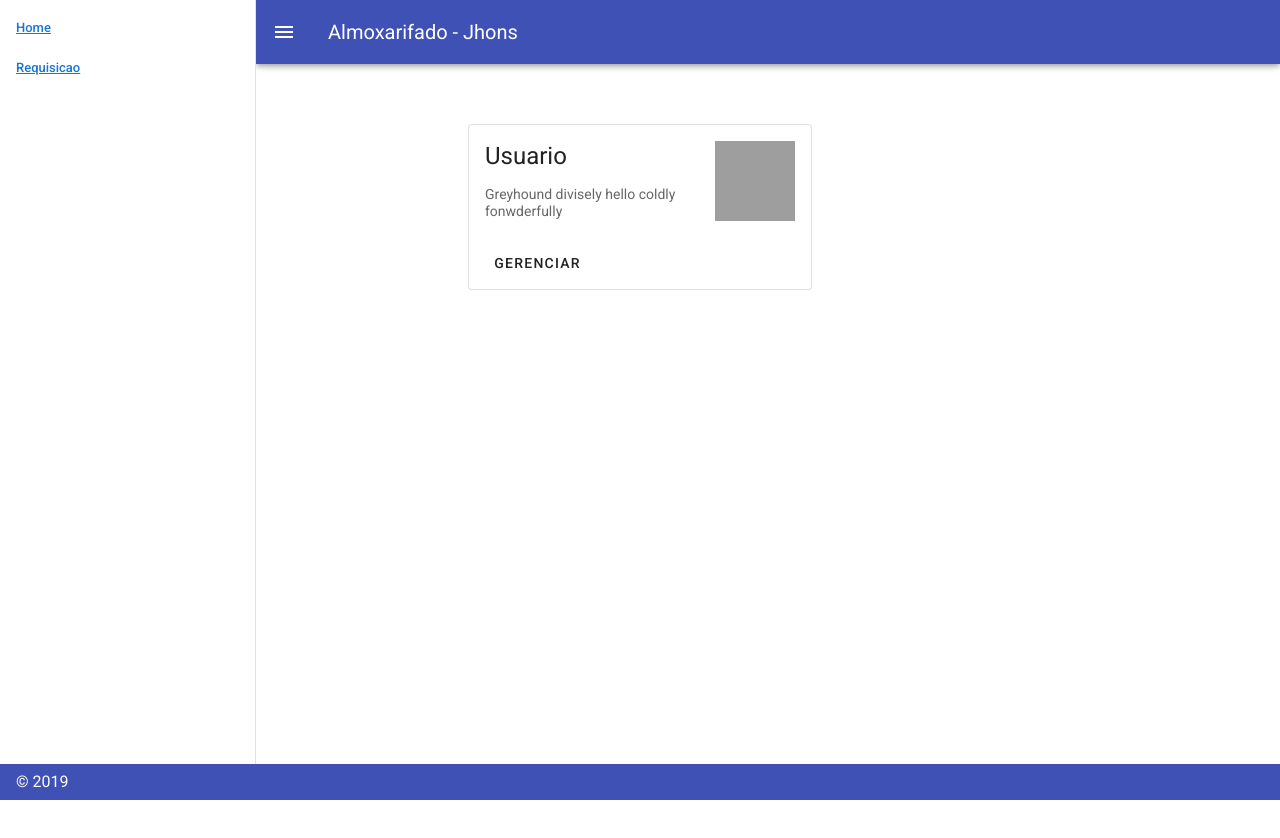
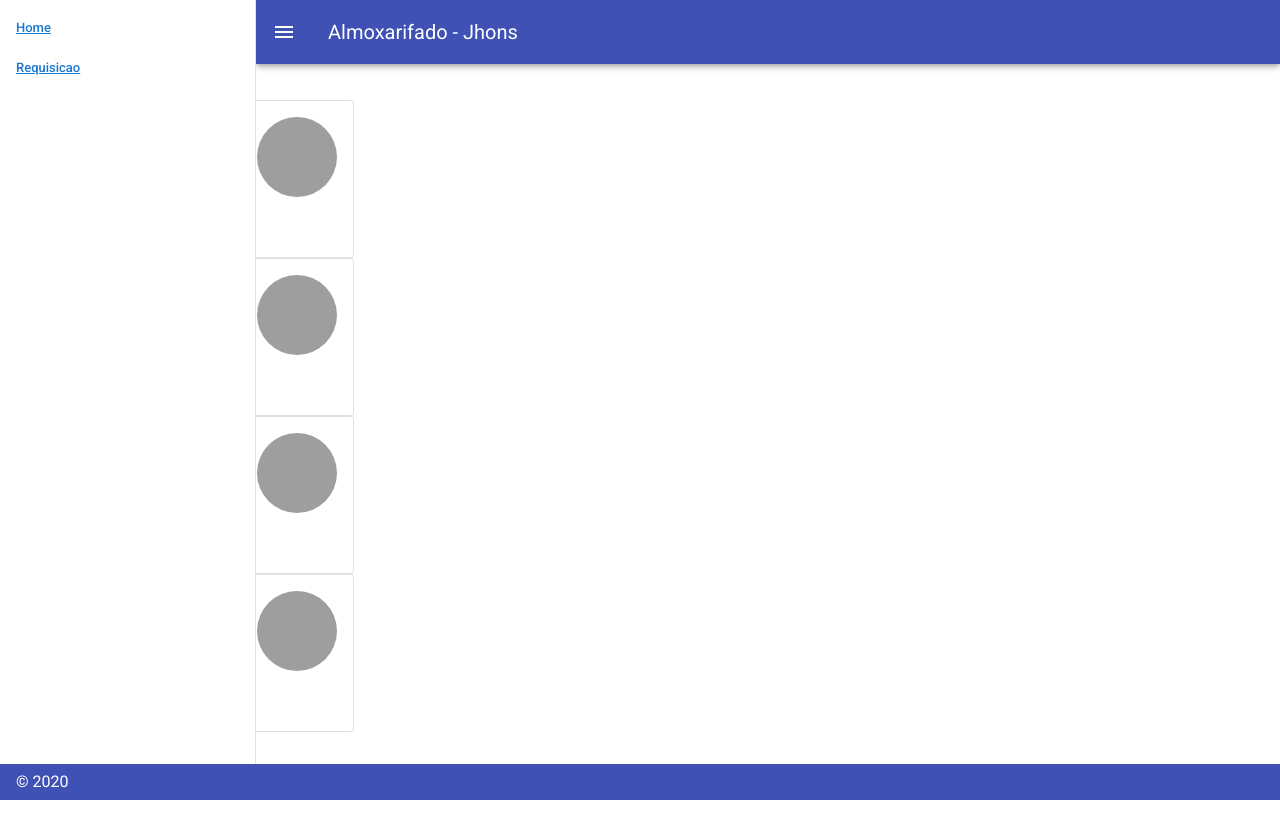
Before and after one commit to guilherme-de-oliveira/almox-app, a Vue app: page / in a window 1280 px wide. Shown: the top 838 px of the page. Built offline with nearby package versions, Linux system fonts and the light colour scheme.

Commit message:
Fix cards props

```diff
--- a/src/App.vue
+++ b/src/App.vue
@@ -38,7 +38,7 @@
       color="indigo"
       app
     >
-      <span class="white--text">&copy; 2019</span>
+      <span class="white--text">&copy; 2020</span>
     </v-footer>
   </v-app>
 </template>
--- a/src/components/Cards.vue
+++ b/src/components/Cards.vue
@@ -1,6 +1,6 @@
 <template>
   <v-card
-    class="mx-auto"
+    class="mx-auto card"
     max-width="344"
     outlined
   >
@@ -11,15 +11,14 @@
       </v-list-item-content>
 
       <v-list-item-avatar
-        tile
         size="80"
         color="grey"
       ></v-list-item-avatar>
     </v-list-item>
 
     <v-card-actions>
-        <router-link to="/usuario">
-            <v-btn text >Gerenciar</v-btn>
+        <router-link :to="action">
+            <v-btn text small>{{ tipo }}</v-btn>
         </router-link>
     </v-card-actions>
   </v-card>
@@ -28,13 +27,24 @@
 <script>
   export default {
     props: {
-
+      action: String,
+      cabecalho: String,
+      descritivo: String,
+      tipo: String,
     },
     data: () => ({
-      cabecalho: 'Usuario',
-      descritivo: 'Greyhound divisely hello coldly fonwderfully',
-
+      // action: '/usuario',
+      // cabecalho: 'Usuario',
+      // descritivo: 'Greyhound divisely hello coldly fonwderfully',
+      // type: "Gerenciar"
     }),
   }
 
 </script>
+
+<style scoped>
+.card{
+  margin-left: 10px !important;
+  margin-right: 10px !important;
+}
+</style>
--- a/src/views/Home.vue
+++ b/src/views/Home.vue
@@ -1,7 +1,13 @@
 <template>
   <v-app id="inspire">
-test
-<Cards/>
+    <v-item  v-for="value in data" :key="value.action" class="card">
+      <Cards
+
+        :action="value.action"
+        :cabecalho="value.cabecalho"
+        :descritivo="value.descritivo"
+        :tipo="value.tipo"/>
+    </v-item>
   </v-app>
 </template>
 
@@ -10,14 +16,52 @@ import Cards from '../components/Cards';
 
   export default {
 
-    props: {
-      source: String,
-    },
     components: {
         Cards
     },
     data: () => ({
-      drawer: null,
+      data: {
+        usuario: {
+          action: '/usuario',
+          cabecalho: 'Home',
+          descritivo: 'Greyhound divisely hello coldly fonwderfully',
+          tipo: 'Gerenciar'
+        },
+        requisitar: {
+          action: '/requistar',
+          cabecalho: 'Requisição',
+          descritivo: 'Greyhound divisely hello coldly fonwderfully',
+          tipo: 'Gerenciar'
+        },
+        inventario: {
+          action: '/inventario',
+          cabecalho: 'Inventário',
+          descritivo: 'Greyhound divisely hello coldly fonwderfully',
+          tipo: 'Gerenciar'
+        },
+        estoque: {
+          action: '/estoque',
+          cabecalho: 'Estoque',
+          descritivo: 'Greyhound divisely hello coldly fonwderfully',
+          tipo: 'Gerenciar'
+        },
+        // inventario: {
+        //   action: '/inventario',
+        //   cabecalho: 'Inventário',
+        //   descritivo: 'Greyhound divisely hello coldly fonwderfully',
+        //   tipo: "Gerenciar"
+        // }
+      }
     }),
   }
 </script>
+
+<style>
+.card{
+    /* display: flex; */
+/*
+    display: flex;
+  justify-content: flex-start; */
+
+}
+</style>
--- a/src/views/Usuario.vue
+++ b/src/views/Usuario.vue
@@ -1 +1,48 @@
-Usuario
+<template>
+  <v-app id="inspire">
+    <v-item  v-for="value in data" :key="value">
+      <Cards
+        :action="value.action"
+        :cabecalho="value.cabecalho"
+        :descritivo="value.descritivo"
+        :type="value.type"/>
+    </v-item>
+  </v-app>
+</template>
+
+<script>
+import Cards from '../components/Cards';
+
+  export default {
+
+    props: {
+      source: String,
+    },
+    components: {
+        Cards
+    },
+    data: () => ({
+      data: {
+        adicionar: {
+          action: '/usuario',
+          cabecalho: 'Adicionar',
+          descritivo: 'testeteststets',
+          type: 'Ir'
+        },
+        editar: {
+          action: '/usuario',
+          cabecalho: 'Editar',
+          descritivo: 'Greyhound divisely hello coldly fonwderfully',
+          type: 'Ir'
+        },
+        remover: {
+          action: '/usuario',
+          cabecalho: 'Remover',
+          descritivo: 'Greyhound divisely hello coldly fonwderfully',
+          type: 'Ir'
+        },
+      }
+
+    }),
+  }
+</script>
```
